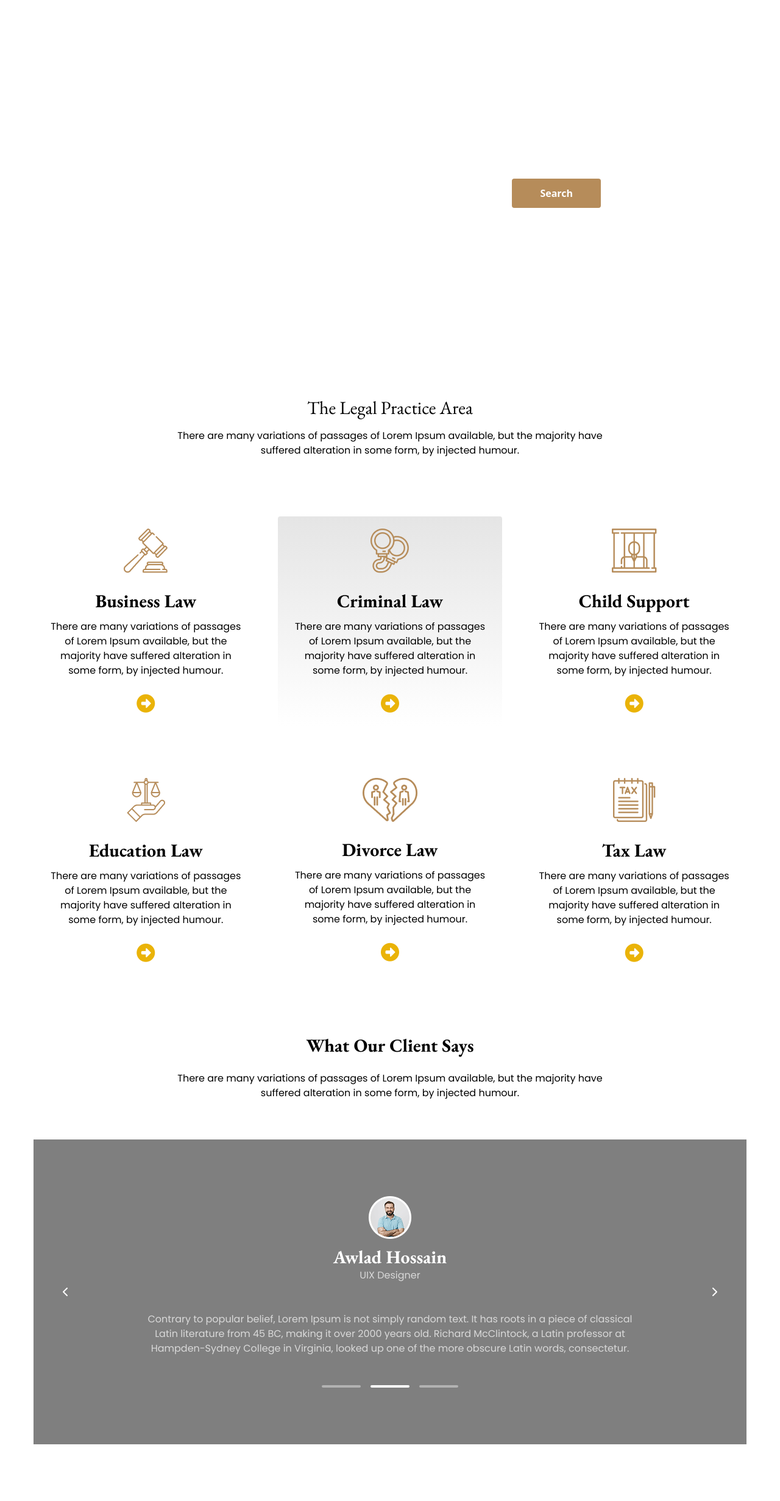
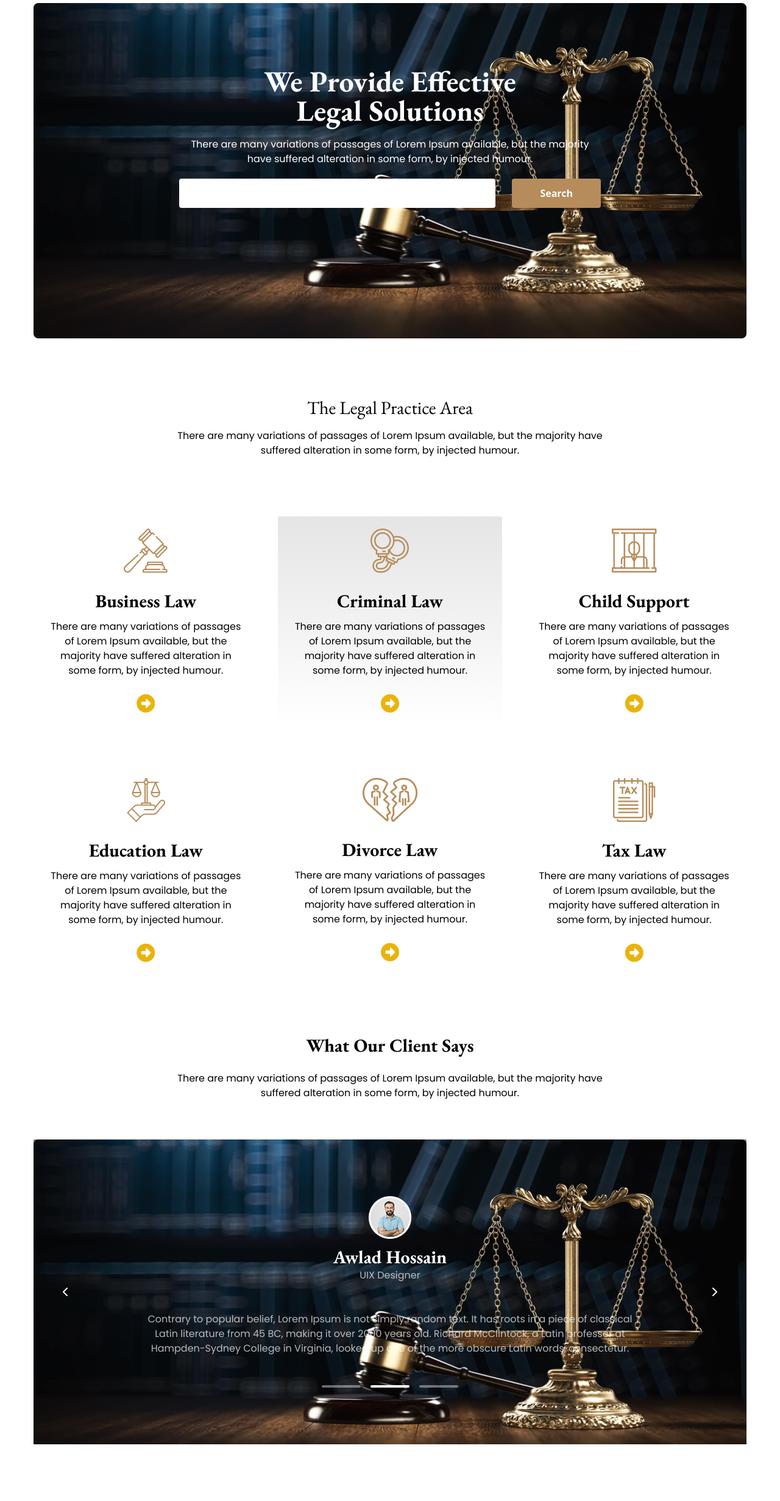
Before and after one commit to faruk35/legal-resources-solution, a plain HTML site: page index.html in a window 1280 px wide. Shown: the part 59-2521 px from the top of the page at 61% size. Drawn offline with nearby package versions, Linux system fonts and the light colour scheme; the site is published under a folder, as on GitHub Pages, so addresses that start at the root find nothing.

Commit message:
background image problem done

```diff
--- a/index.html
+++ b/index.html
@@ -29,7 +29,7 @@
         <button class="bg-[#B68C5A] text-white p-1 lg:p-3 md:p-2 font-bold rounded text-1xl my-2 ">Free Consultation</button>
     </nav>
 
-    <div class="hero-section bg-[url('/images/banner.png')] bg-cover bg-center h-[550px] flex flex-col items-center justify-center ">
+    <div class="hero-section bg-[url('images/banner.png')] bg-cover bg-center h-[550px] flex flex-col items-center justify-center ">
       <div class="hero-content w-[90%] h-[342px]  mx-auto sm:w-[692px] ">
         <h2 class="font-garamond text-5xl text-center text-white font-bold mb-5">We Provide Effective <br> Legal Solutions</h2>
         <p class="text-white text-center font-poppins my-5">There are many variations of passages of Lorem Ipsum available, but the majority <br> have suffered alteration in some form, by injected humour.</p>
@@ -108,7 +108,7 @@
         <p class="font-poppins text-center w-[90%] sm:w-[714px] mx-auto my-6"> There are many variations of passages of Lorem Ipsum available, but the majority have suffered alteration in some form, by injected humour.</p>
       </div>
 
-      <div class="carousel bg-[url('/images/banner.png')] bg-black/50 h-[500px] mt-16 flex justify-between items-center ">
+      <div class="carousel bg-[url('images/banner.png')] bg-black/50 h-[500px] mt-16 flex justify-between items-center ">
         <div class="arrow-left w-2/6 text-white pl-12"><i class="fa-solid fa-chevron-left"></i></div>
 
         <div class="carousel-content text-white">
```
